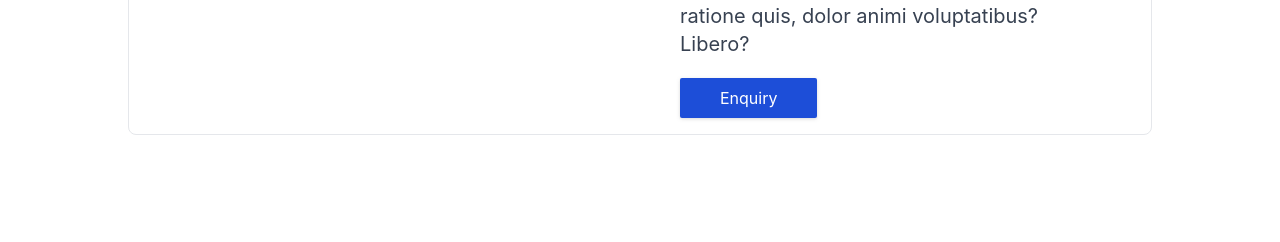
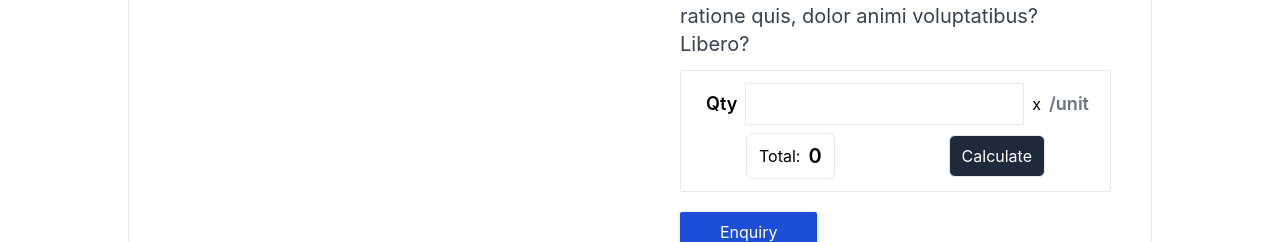
Before and after one commit to Krishna698-web/avoradesign, a React (Create React App) app: page /products/Banner in a window 1280 px wide. Shown: the part 415-657 px from the top of the page. Built offline with nearby package versions, Linux system fonts and the light colour scheme.

Commit message:
Added quantity analyzer

```diff
--- a/src/Components/Context/cardContext.js
+++ b/src/Components/Context/cardContext.js
@@ -12,14 +12,14 @@ export const CardContext = createContext({});
 
 const CardContextProvider = ({ children }) => {
   const cards = [
-    { id: "c1", name: "Visiting Card", src: visitingCard },
-    { id: "c2", name: "Bill book", src: billBook },
-    { id: "c3", name: "Stickers", src: stickers },
-    { id: "c4", name: "Envelope", src: envelope },
-    { id: "c5", name: "Rubber stamp", src: rubberStamp },
-    { id: "c6", name: "T-shirt", src: tshirt },
-    { id: "c7", name: "Menu", src: menu },
-    { id: "c8", name: "Banner", src: banner },
+    { id: "c1", name: "Visiting Card", src: visitingCard, ppu: 1.5 },
+    { id: "c2", name: "Bill book", src: billBook, ppu: 20 },
+    { id: "c3", name: "Stickers", src: stickers, ppu: 0.5 },
+    { id: "c4", name: "Envelope", src: envelope, ppu: 1.0 },
+    { id: "c5", name: "Rubber stamp", src: rubberStamp, ppu: 25 },
+    { id: "c6", name: "T-shirt", src: tshirt, ppu: 15 },
+    { id: "c7", name: "Menu", src: menu, ppu: 2.5 },
+    { id: "c8", name: "Banner", src: banner, ppu: 200 },
   ];
   const [card, setCard] = useState({});
   const [showModal, setShowModal] = useState(false);
--- a/src/Components/Forms/ContactForm.js
+++ b/src/Components/Forms/ContactForm.js
@@ -11,11 +11,6 @@ const ContactForm = () => {
   const { setShowModal } = useContext(CardContext);
 
   const form = useRef();
-
-  const [userName, setUserName] = useState();
-  const [userEmail, setUserEmail] = useState();
-  const [UserNumber, setUserNumber] = useState();
-  const [message, setMessage] = useState();
 
   const submitHandler = (e) => {
     e.preventDefault();
@@ -56,7 +51,6 @@ const ContactForm = () => {
               name={"user_name"}
               label={"Name"}
               placeholder="Kamlesh"
-              onChange={(e) => setUserName(e.target.value)}
             />
           </div>
           <div className="mt-3">
@@ -66,7 +60,6 @@ const ContactForm = () => {
               name={"user_number"}
               label={"Mobile Number"}
               placeholder="91#####321"
-              onChange={(e) => setUserNumber(e.target.value)}
             />
           </div>
           <div className="mt-3">
@@ -76,7 +69,6 @@ const ContactForm = () => {
               name={"user_email"}
               label={"Email"}
               placeholder="kamlesh@gmail.com"
-              onChange={(e) => setUserEmail(e.target.value)}
             />
           </div>
           <div className="mt-3">
@@ -88,8 +80,7 @@ const ContactForm = () => {
               name={"message"}
               className="border w-full py-2
             px-3
-            rounded-sm"
-              onChange={(e) => setMessage(e.target.value)}></textarea>
+            rounded-sm"></textarea>
           </div>
           <Button
             type="submit"
--- a/src/Components/Layout/Navbar.js
+++ b/src/Components/Layout/Navbar.js
@@ -3,8 +3,6 @@ import { Link, useLocation } from "react-router-dom";
 import { CardContext } from "../Context/cardContext";
 
 const Navbar = () => {
-  const [clicked, setClicked] = useState(false);
-
   const { showMenu, setShowMenu } = useContext(CardContext);
 
   const { pathname } = useLocation();
--- a/src/Components/Pages/ProductDetails.js
+++ b/src/Components/Pages/ProductDetails.js
@@ -1,12 +1,17 @@
-import React, { useContext, useEffect } from "react";
+import React, { useContext, useEffect, useState } from "react";
 import { CardContext } from "../Context/cardContext";
 import ContactForm from "../Forms/ContactForm";
 import Button from "../UI/Button";
 import CardsCollection from "../Cards/CardsCollection";
+import Input from "../UI/Input";
 
 const ProductDetails = () => {
   const { setCard, card, showModal, setShowModal, cards, setShowMenu } =
     useContext(CardContext);
+
+  let [totalPrice, setTotalPrice] = useState(0);
+  let [quantity, setQuantity] = useState();
+
   const remainingCards = cards.filter((c) => c.id !== card.id);
 
   useEffect(() => {
@@ -17,6 +22,18 @@ const ProductDetails = () => {
     setCard(card);
     setShowMenu(false);
   }, []);
+
+  const quantityHandler = (e) => {
+    if (quantity === NaN) {
+      setTotalPrice(0);
+    } else {
+      setQuantity(e.target.value);
+    }
+  };
+
+  const totalPriceHandler = () => {
+    setTotalPrice(parseInt(quantity) * card.ppu);
+  };
 
   return (
     <div className="py-20">
@@ -36,6 +53,30 @@ const ProductDetails = () => {
               soluta modi maiores, omnis alias, repellat suscipit officia
               ratione quis, dolor animi voluptatibus? Libero?
             </p>
+
+            <div className="flex sm:flex-wrap max-sm:flex-col items-center justify-around max-sm:items-start gap-2 border rounded-sm p-3 my-3">
+              <div className="flex items-center gap-2">
+                <Input
+                  type="number"
+                  label={"Qty"}
+                  className={"md:w-max"}
+                  onChange={quantityHandler}
+                />
+                <span>x</span>
+                <span className="text-lg font-semibold text-gray-500">
+                  {card.ppu}/unit
+                </span>
+              </div>
+              <div className="border flex items-center gap-2 py-2 px-3 rounded-md">
+                <span>Total:</span>
+                <div className="font-semibold text-xl">{totalPrice}</div>
+              </div>
+              <button
+                className="border bg-slate-800 text-white py-2 px-3 rounded-md hover:drop-shadow-lg active:drop-shadow-sm"
+                onClick={totalPriceHandler}>
+                Calculate
+              </button>
+            </div>
             <Button btnValue={"Enquiry"} onClick={() => setShowModal(true)} />
             {showModal && <ContactForm />}
           </div>
```
